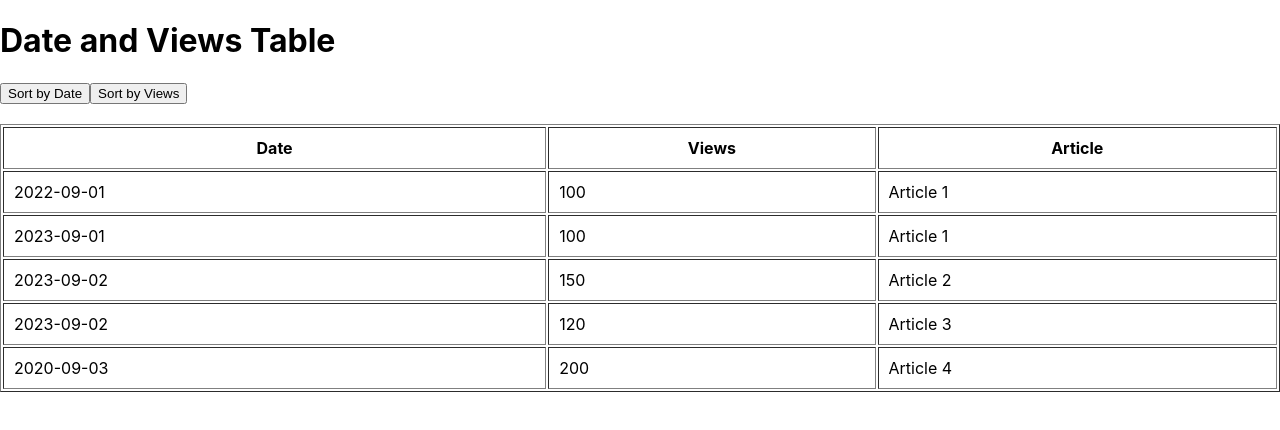
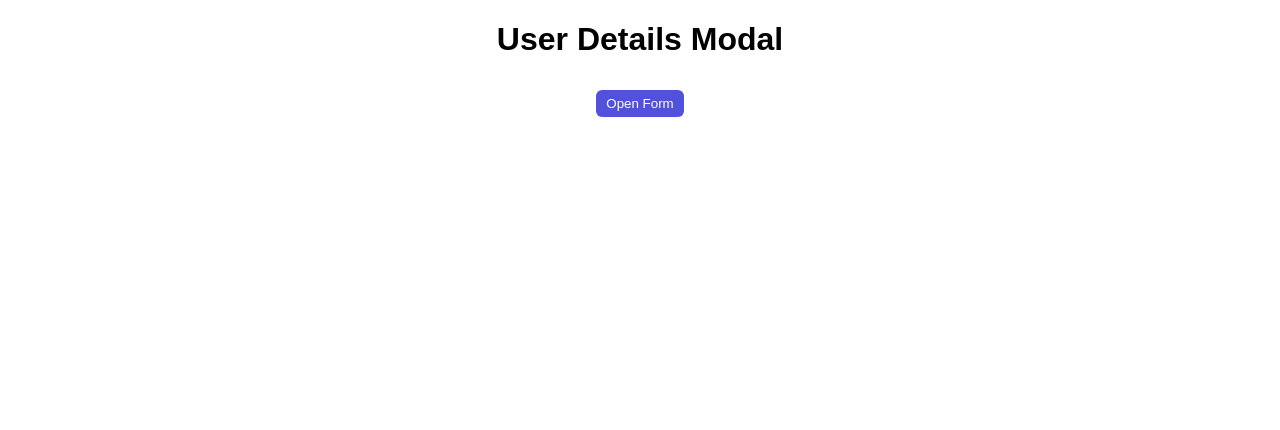
Before and after one commit to Daudgul/x-counter, a React (Create React App) app: page / in a window 1280 px wide. Shown: the top 430 px of the page. Built offline with nearby package versions, Linux system fonts and the light colour scheme.

Commit message:
added XModal

```diff
--- a/src/App.css
+++ b/src/App.css
@@ -1,61 +1,56 @@
 .App {
   font-family: Arial, sans-serif;
-  padding: 20px;
-}
-
-h1 {
-  font-size: 24px;
   text-align: center;
 }
 
-table {
-  width: 100%;
-  margin: 20px 0;
-  border-collapse: collapse;
+button {
+  margin: 10px;
+  padding: 6px 10px;
+  border: none;
+  border-radius: 6px;
+  background-color: rgb(81, 81, 219);
+  color: #fff;
 }
 
-th,
-td {
-  border: none;
-  padding: 8px;
-  text-align: left;
-}
-
-th {
-  color: #fff;
-  background-color: rgb(0 152 121);
-  border: none;
-}
-
-.pagination {
+.modal {
+  position: fixed;
+  top: 0;
+  left: 0;
+  right: 0;
+  bottom: 0;
+  background-color: rgba(0, 0, 0, 0.5);
   display: flex;
   justify-content: center;
   align-items: center;
-  margin-top: 20px;
 }
 
-button {
-  padding: 10px;
-  margin: 0 10px;
-  cursor: pointer;
-  background-color: rgb(0 152 121);
-  border: none;
-  border-radius: 3px;
-  color: white;
-  /* box-shadow: ; */
-}
-.count {
-  padding: 15px;
-  margin: 0 10px;
-  cursor: pointer;
-  background-color: rgb(0 152 121);
-  border: none;
-  border-radius: 3px;
-  color: white;
-  /* box-shadow: ; */
+.modal-content {
+  background-color: white;
+  padding: 20px;
+  border-radius: 5px;
+  width: 300px;
 }
 
-button:disabled {
-  background-color: #ddd;
-  cursor: not-allowed;
+input {
+  margin: 10px 0;
+  padding: 8px;
+  width: 100%;
+  box-sizing: border-box;
 }
+
+.submit-button {
+  background-color: #4caf50;
+  color: white;
+  padding: 10px;
+  border: none;
+  cursor: pointer;
+}
+
+.submit-button:hover {
+  background-color: #45a049;
+}
+
+.error {
+  color: red;
+  font-size: 12px;
+}
--- a/src/App.js
+++ b/src/App.js
@@ -1,64 +1,194 @@
 import React, { useState } from "react";
+import "./App.css"; // Importing the CSS for modal styling.
 
-const SpellCheckApp = () => {
-  const [data, setData] = useState([
-    { date: "2022-09-01", views: 100, article: "Article 1" },
-    { date: "2023-09-01", views: 100, article: "Article 1" },
-    { date: "2023-09-02", views: 150, article: "Article 2" },
-    { date: "2023-09-02", views: 120, article: "Article 3" },
-    { date: "2020-09-03", views: 200, article: "Article 4" },
-  ]);
+function App() {
+  const [isModalOpen, setIsModalOpen] = useState(false);
+  const [formData, setFormData] = useState({
+    username: "",
+    email: "",
+    phone: "",
+    dob: "",
+  });
+  const [errors, setErrors] = useState({
+    username: "",
+    email: "",
+    phone: "",
+    dob: "",
+  });
 
-  const sortByDate = () => {
-    const sortD = [...data].sort((a, b) => {
-      if (b.date !== a.date) {
-        return new Date(b.date) - new Date(a.date);
-      }
-      return b.views - a.views;
-    });
-    setData(sortD);
+  // Open the modal
+  const openModal = () => {
+    setIsModalOpen(true);
   };
 
-  const sortByViews = () => {
-    const sortD = [...data].sort((a, b) => {
-      if (b.views !== a.views) {
-        return b.views - a.views;
+  // Close the modal
+  const closeModal = () => {
+    setIsModalOpen(false);
+    resetForm();
+  };
+
+  // Reset the form data and errors
+  const resetForm = () => {
+    setFormData({
+      username: "",
+      email: "",
+      phone: "",
+      dob: "",
+    });
+    setErrors({
+      username: "",
+      email: "",
+      phone: "",
+      dob: "",
+    });
+  };
+
+  // Handle input changes
+  const handleInputChange = (e) => {
+    const { name, value } = e.target;
+    setFormData({
+      ...formData,
+      [name]: value,
+    });
+  };
+
+  // Validate form fields
+  const validateForm = () => {
+    let isValid = true;
+    const newErrors = { username: "", email: "", phone: "", dob: "" };
+
+    // Validate Username
+    if (!formData.username) {
+      newErrors.username = "Username is required";
+      isValid = false;
+    }
+
+    // Validate Email
+    if (!formData.email) {
+      newErrors.email = "Email is required";
+      isValid = false;
+    } else if (!formData.email.includes("@")) {
+      newErrors.email = "Invalid email. Please check your email address.";
+      isValid = false;
+    }
+
+    // Validate Phone
+    if (!formData.phone) {
+      newErrors.phone = "Phone number is required";
+      isValid = false;
+    } else if (formData.phone.length !== 10 || isNaN(formData.phone)) {
+      alert("Invalid phone number. Please enter a 10-digit phone number.");
+      newErrors.phone =
+        "Invalid phone number. Please enter a 10-digit phone number.";
+      isValid = false;
+    }
+
+    // Validate Date of Birth
+    if (!formData.dob) {
+      newErrors.dob = "Date of Birth is required";
+      isValid = false;
+    } else {
+      const dobDate = new Date(formData.dob);
+      if (dobDate > new Date()) {
+        newErrors.dob =
+          "Invalid Date of Birth. Date of birth cannot in future.";
+        isValid = false;
       }
-      return new Date(b.date) - new Date(a.date);
-    });
-    setData(sortD);
+    }
+
+    setErrors(newErrors);
+    return isValid;
+  };
+
+  // Handle form submit
+  const handleSubmit = (e) => {
+    e.preventDefault();
+    if (validateForm()) {
+      alert("Form submitted successfully");
+      closeModal();
+    }
+  };
+
+  // Close modal if clicked outside the modal
+  const handleModalClick = (e) => {
+    if (e.target.className === "modal") {
+      closeModal();
+    }
   };
 
   return (
-    <div>
-      <h1>Date and Views Table</h1>
-      <button onClick={sortByDate}>Sort by Date</button>
-      <button onClick={sortByViews}>Sort by Views</button>
+    <div className="App">
+      <h1>User Details Modal</h1>
+      <button onClick={openModal}>Open Form</button>
 
-      <table
-        border="1"
-        cellPadding="10"
-        style={{ marginTop: "20px", width: "100%" }}
-      >
-        <thead>
-          <tr>
-            <th>Date</th>
-            <th>Views</th>
-            <th>Article</th>
-          </tr>
-        </thead>
-        <tbody>
-          {data.map((row, index) => (
-            <tr key={index}>
-              <td>{row.date}</td>
-              <td>{row.views}</td>
-              <td>{row.article}</td>
-            </tr>
-          ))}
-        </tbody>
-      </table>
+      {isModalOpen && (
+        <div className="modal" onClick={handleModalClick}>
+          <div className="modal-content">
+            <h2>Fill Details</h2>
+            <form onSubmit={handleSubmit}>
+              <div>
+                <label htmlFor="username">Username</label>
+                <input
+                  type="text"
+                  id="username"
+                  name="username"
+                  value={formData.username}
+                  onChange={handleInputChange}
+                  required
+                />
+                {errors.username && <p className="error">{errors.username}</p>}
+              </div>
+
+              <div>
+                <label htmlFor="email">Email</label>
+                <input
+                  type="email"
+                  id="email"
+                  name="email"
+                  value={formData.email}
+                  onChange={handleInputChange}
+                  required
+                />
+                {errors.email && <p className="error">{errors.email}</p>}
+              </div>
+
+              <div>
+                <label htmlFor="phone">Phone Number</label>
+                <input
+                  type="text"
+                  id="phone"
+                  name="phone"
+                  value={formData.phone}
+                  onChange={handleInputChange}
+                  required
+                />
+                {errors.phone && <p className="error">{errors.phone}</p>}
+              </div>
+
+              <div>
+                <label htmlFor="dob">Date of Birth</label>
+                <input
+                  type="date"
+                  id="dob"
+                  name="dob"
+                  value={formData.dob}
+                  onChange={handleInputChange}
+                  required
+                />
+                {errors.dob && <p className="error">{errors.dob}</p>}
+              </div>
+
+              <button type="submit" className="submit-button">
+                Submit
+              </button>
+            </form>
+
+            {/* <button onClick={closeModal}>Close</button> */}
+          </div>
+        </div>
+      )}
     </div>
   );
-};
+}
 
-export default SpellCheckApp;
+export default App;
```
